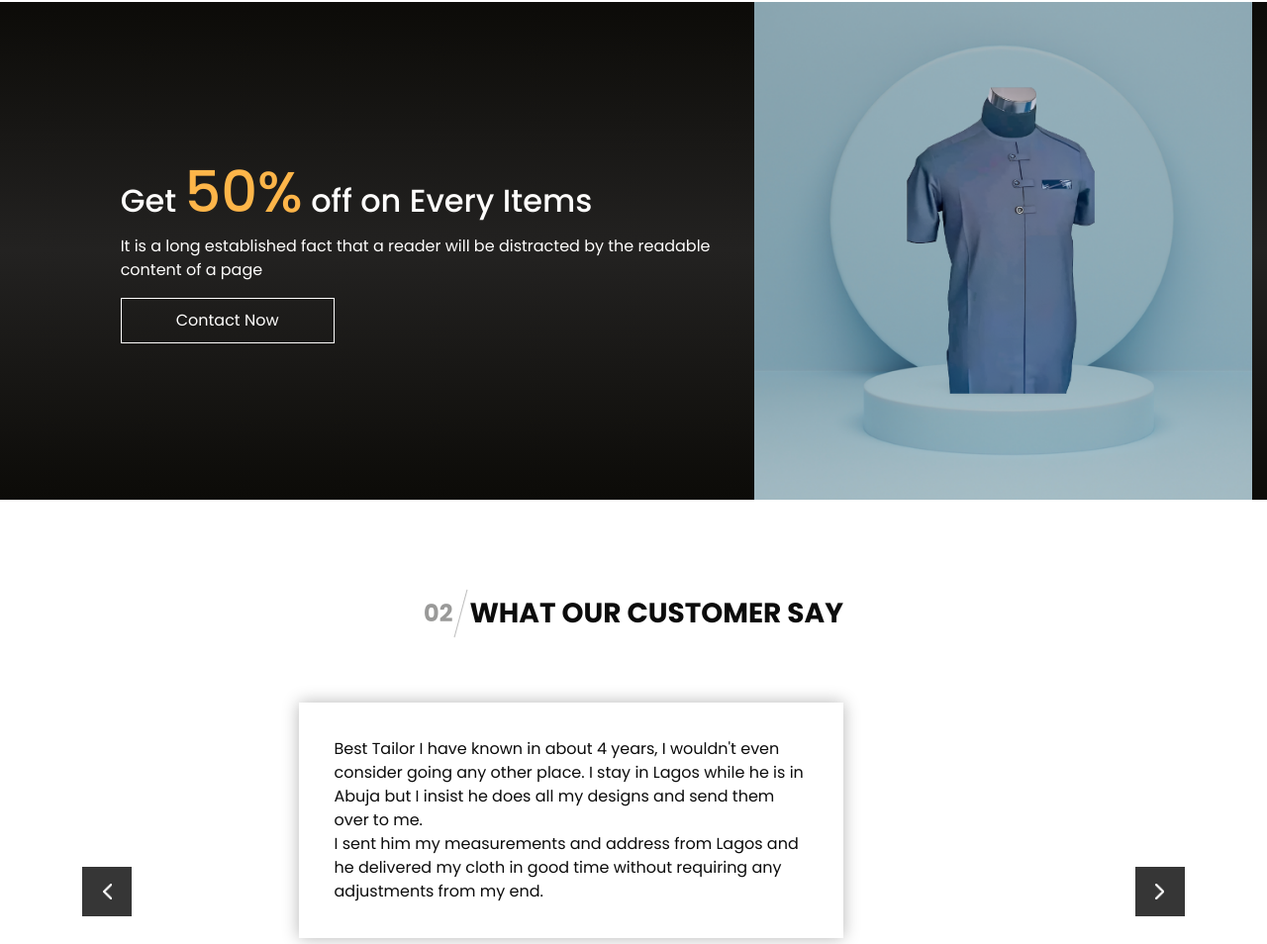
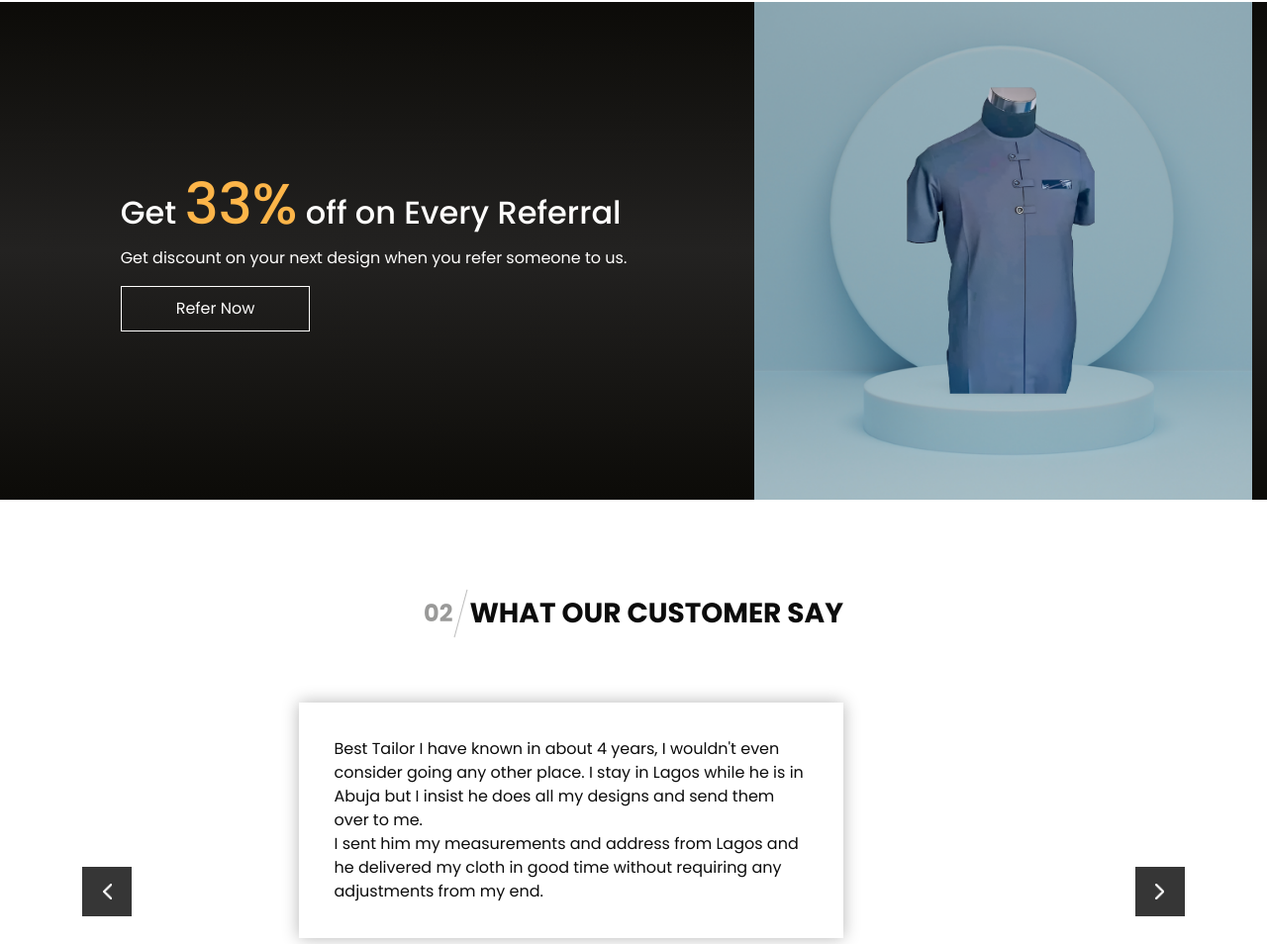
Before and after one commit to paschalogu/omnesdesigns, a plain HTML site: page index.html in a window 1280 px wide. Shown: the part 2409-3363 px from the top of the page at 99% size. Drawn offline with Linux system fonts and the light colour scheme.

Commit message:
referral

```diff
--- a/index.html
+++ b/index.html
@@ -609,13 +609,13 @@
         <div class="col-md-6 offset-md-1">
           <div class="detail-box">
             <h2>
-              Get <span>50%</span> off on Every Items
+              Get <span>33%</span> off on Every Referral
             </h2>
             <p>
-              It is a long established fact that a reader will be distracted by the readable content of a page
+              Get discount on your next design when you refer someone to us.
             </p>
-            <a href="">
-              Contact Now
+            <a href="https://omnesdesigns.com">
+              Refer Now
             </a>
           </div>
         </div>
```
